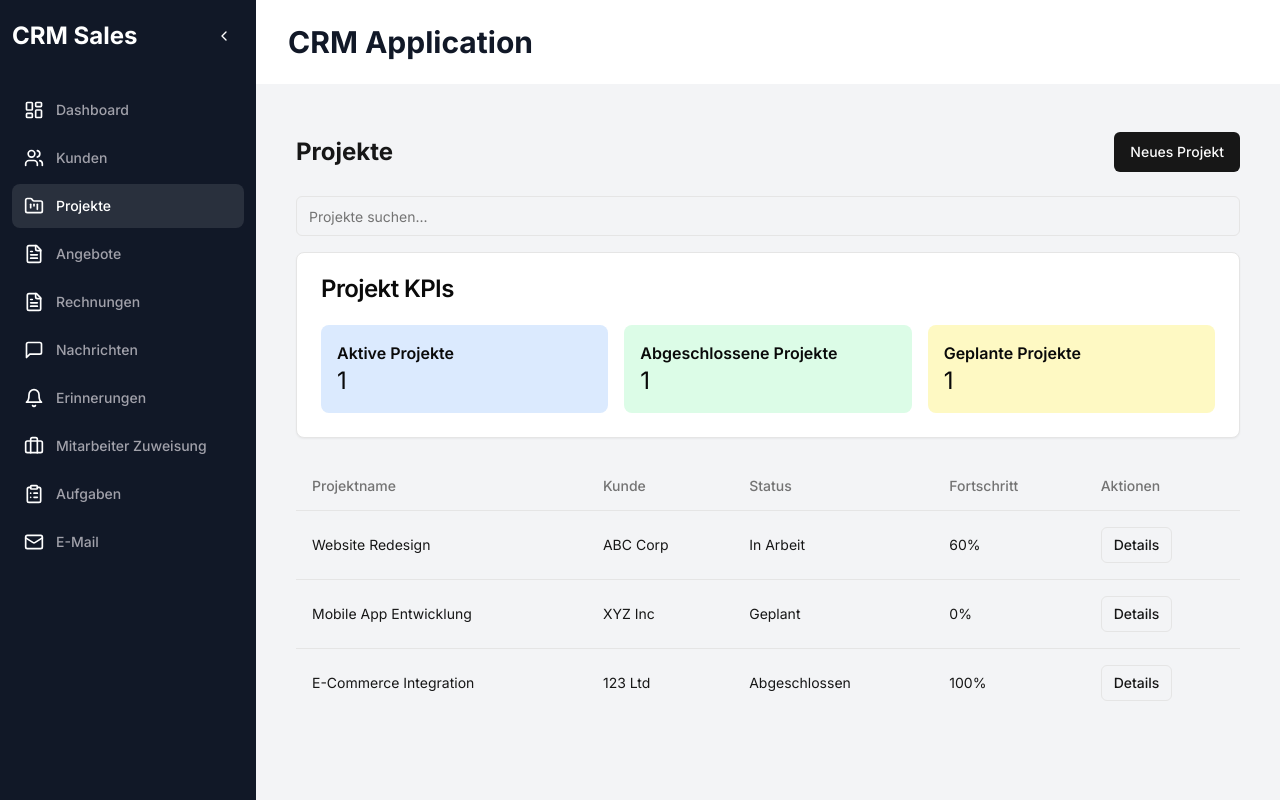
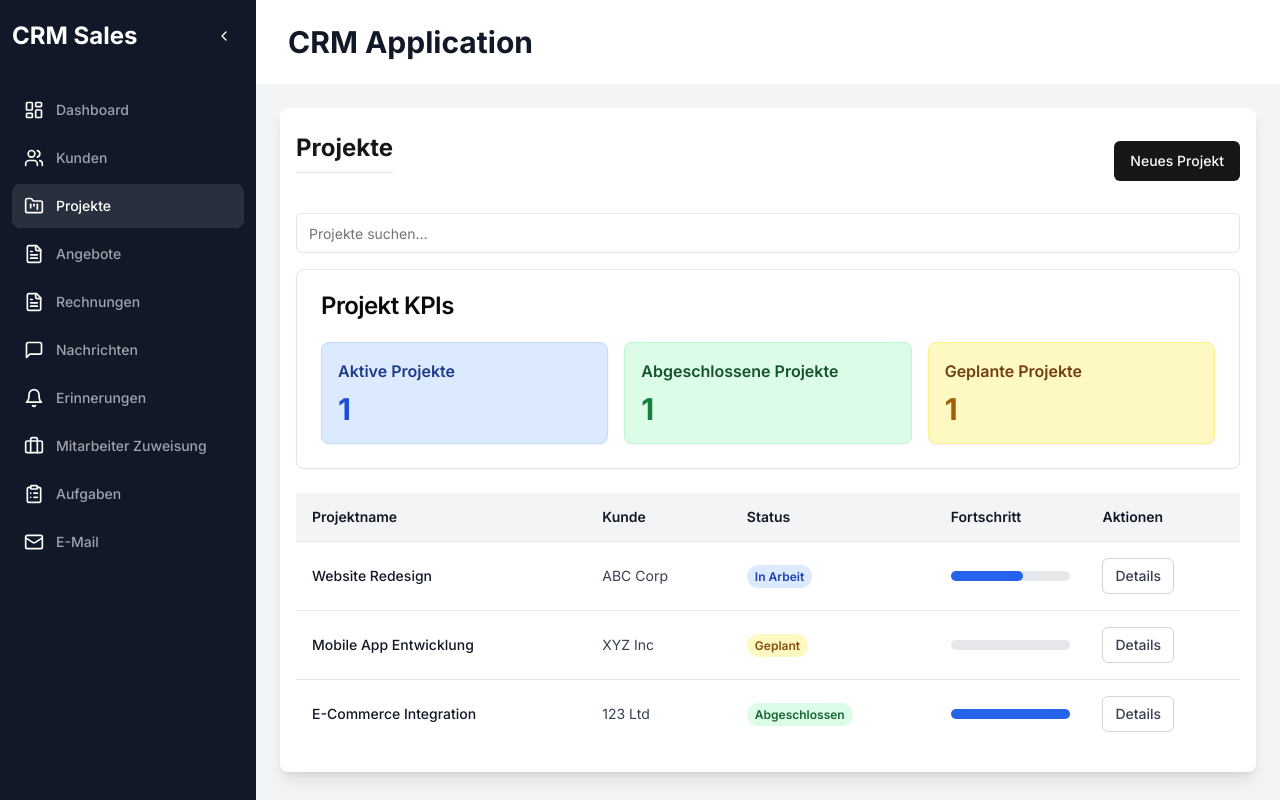
Before and after one commit to ogiMamic/crm-sales, a Next.js app: page /projekte in a window 1280 px wide. Built offline with nearby package versions, Linux system fonts and the light colour scheme.

Commit message:
Update page.tsx

```diff
--- a/app/projekte/page.tsx
+++ b/app/projekte/page.tsx
@@ -21,9 +21,9 @@ export default function ProjectsPage() {
   )
 
   return (
-    <div className="container mx-auto py-6 px-4">
+    <div className="container mx-auto py-6 px-4 bg-white shadow-lg rounded-lg">
       <div className="flex justify-between items-center mb-6">
-        <h1 className="text-2xl font-bold">Projekte</h1>
+        <h1 className="text-2xl font-bold text-primary border-b pb-2 mb-4">Projekte</h1>
         <Link href="/projekte/new">
           <Button>Neues Projekt</Button>
         </Link>
@@ -44,17 +44,17 @@ export default function ProjectsPage() {
           </CardHeader>
           <CardContent>
             <div className="grid grid-cols-1 md:grid-cols-3 gap-4">
-              <div className="bg-blue-100 p-4 rounded-lg">
-                <h3 className="font-semibold">Aktive Projekte</h3>
-                <p className="text-2xl">{projects.filter(p => p.status === "In Arbeit").length}</p>
+              <div className="bg-blue-100 p-4 rounded-lg shadow-sm border border-blue-200">
+                <h3 className="font-semibold text-blue-900 mb-2">Aktive Projekte</h3>
+                <p className="text-3xl font-bold text-blue-700">{projects.filter(p => p.status === "In Arbeit").length}</p>
               </div>
-              <div className="bg-green-100 p-4 rounded-lg">
-                <h3 className="font-semibold">Abgeschlossene Projekte</h3>
-                <p className="text-2xl">{projects.filter(p => p.status === "Abgeschlossen").length}</p>
+              <div className="bg-green-100 p-4 rounded-lg shadow-sm border border-green-200">
+                <h3 className="font-semibold text-green-900 mb-2">Abgeschlossene Projekte</h3>
+                <p className="text-3xl font-bold text-green-700">{projects.filter(p => p.status === "Abgeschlossen").length}</p>
               </div>
-              <div className="bg-yellow-100 p-4 rounded-lg">
-                <h3 className="font-semibold">Geplante Projekte</h3>
-                <p className="text-2xl">{projects.filter(p => p.status === "Geplant").length}</p>
+              <div className="bg-yellow-100 p-4 rounded-lg shadow-sm border border-yellow-200">
+                <h3 className="font-semibold text-yellow-900 mb-2">Geplante Projekte</h3>
+                <p className="text-3xl font-bold text-yellow-700">{projects.filter(p => p.status === "Geplant").length}</p>
               </div>
             </div>
           </CardContent>
@@ -63,24 +63,36 @@ export default function ProjectsPage() {
 
       <Table>
         <TableHeader>
-          <TableRow>
-            <TableHead>Projektname</TableHead>
-            <TableHead>Kunde</TableHead>
-            <TableHead>Status</TableHead>
-            <TableHead>Fortschritt</TableHead>
-            <TableHead>Aktionen</TableHead>
+          <TableRow className="bg-gray-100">
+            <TableHead className="font-semibold text-gray-900">Projektname</TableHead>
+            <TableHead className="font-semibold text-gray-900">Kunde</TableHead>
+            <TableHead className="font-semibold text-gray-900">Status</TableHead>
+            <TableHead className="font-semibold text-gray-900">Fortschritt</TableHead>
+            <TableHead className="font-semibold text-gray-900">Aktionen</TableHead>
           </TableRow>
         </TableHeader>
         <TableBody>
           {filteredProjects.map((project) => (
-            <TableRow key={project.id}>
-              <TableCell>{project.name}</TableCell>
-              <TableCell>{project.client}</TableCell>
-              <TableCell>{project.status}</TableCell>
-              <TableCell>{project.progress}%</TableCell>
+            <TableRow key={project.id} className="hover:bg-gray-50">
+              <TableCell className="font-medium text-gray-900">{project.name}</TableCell>
+              <TableCell className="text-gray-700">{project.client}</TableCell>
+              <TableCell>
+                <span className={`px-2 py-1 rounded-full text-xs font-semibold ${
+                  project.status === "In Arbeit" ? "bg-blue-100 text-blue-800" :
+                  project.status === "Abgeschlossen" ? "bg-green-100 text-green-800" :
+                  "bg-yellow-100 text-yellow-800"
+                }`}>
+                  {project.status}
+                </span>
+              </TableCell>
+              <TableCell>
+                <div className="w-full bg-gray-200 rounded-full h-2.5">
+                  <div className="bg-blue-600 h-2.5 rounded-full" style={{ width: `${project.progress}%` }}></div>
+                </div>
+              </TableCell>
               <TableCell>
                 <Link href={`/projekte/${project.id}`}>
-                  <Button variant="outline" size="sm">Details</Button>
+                  <Button variant="outline" size="sm" className="text-gray-700 border-gray-300 hover:bg-gray-100">Details</Button>
                 </Link>
               </TableCell>
             </TableRow>
```
